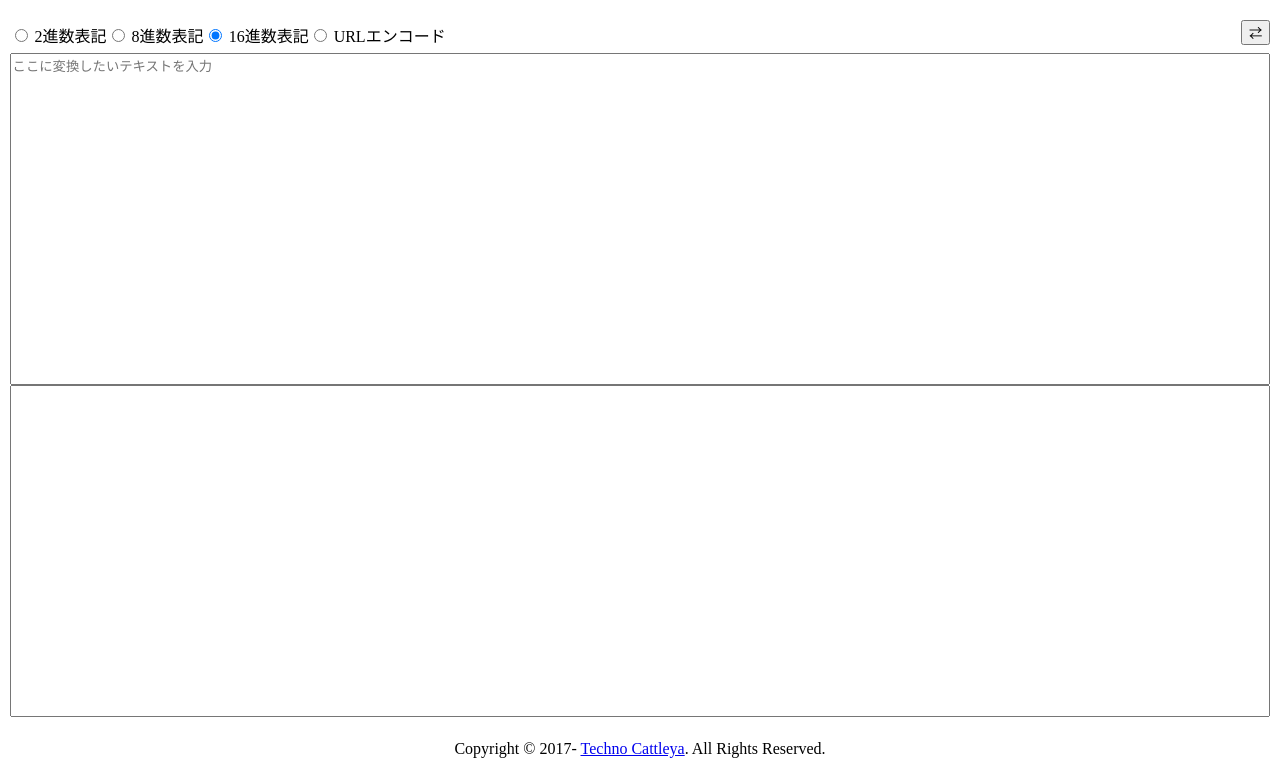
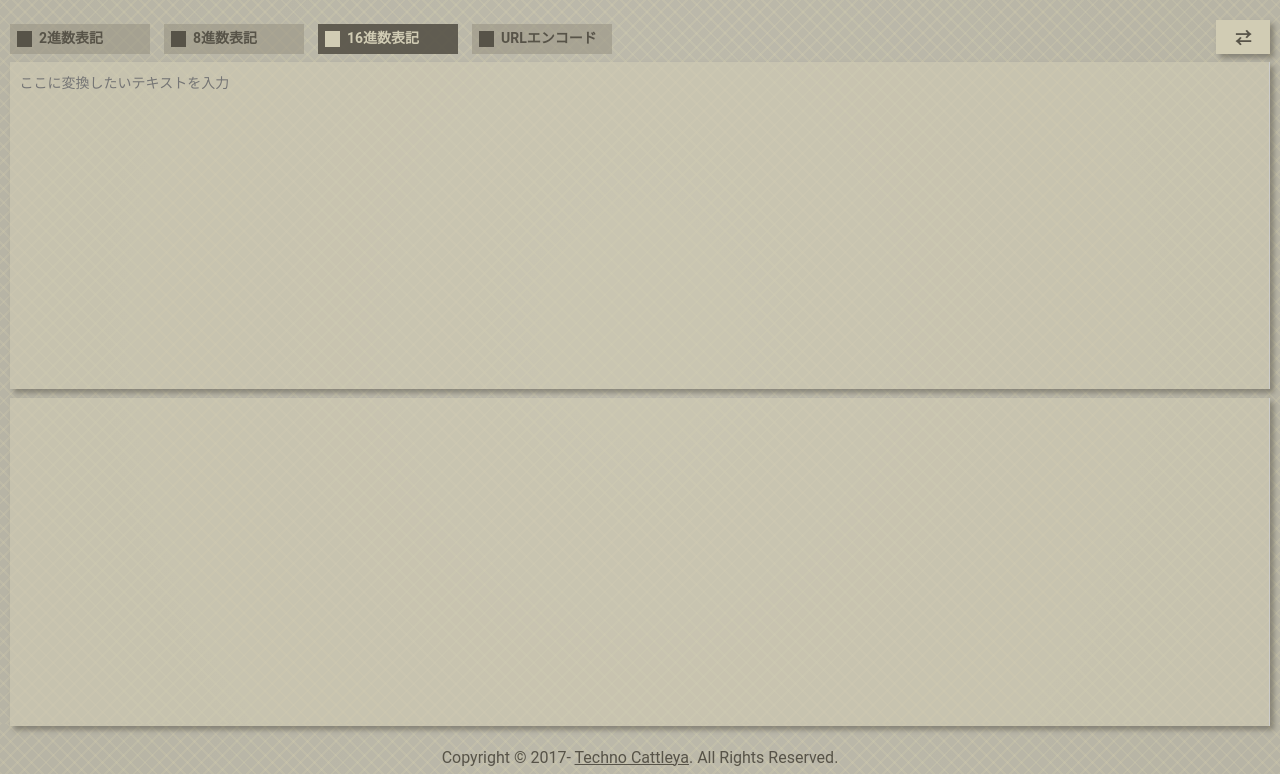
Before and after one commit to technocattleya/charset-editor, a website: page src/raw/index.html in a window 1280 px wide. Shown: the part 76-850 px from the top of the page. Drawn offline with nearby package versions, Linux system fonts and the light colour scheme; files that its build step writes are made by us from their sources.

Commit message:
Change stylesheets to NieR:Automata UI like

```diff
--- /dev/null
+++ b/src/scss/partials/_variables.scss
@@ -0,0 +1,15 @@
+// colors
+
+$color-1: #d1ccb4;
+$color-2: #c7c5ac;
+$color-3: #aeaa95;
+$color-4: #9a9584;
+$color-5: #575348;
+$color-6: #ffffff;
+$color-7: #333333;
+
+
+// fonts
+
+$primary-font: 'Roboto', Arial, sans-serif;
+$editor-font: 'Roboto Mono', monospace;
--- a/src/scss/style.scss
+++ b/src/scss/style.scss
@@ -1,3 +1,6 @@
+// colors, fonts etc...
+@import 'partials/variables';
+
 /* --------------------------------
 
 Primary style
@@ -25,7 +28,12 @@ html,
 }
 
 body {
+    color: $color-5;
     font-size: 100%;
+    font-family: $primary-font;
+    background-color: $color-4;
+    background-image: radial-gradient(51% 96%, #e7e9e4 10%, #d4d6d1 96%), repeating-linear-gradient(-45deg, $color-4, $color-4 2px, transparent 2px, transparent 10px), repeating-linear-gradient( 45deg, $color-4, $color-4 2px, transparent 2px, transparent 10px);
+    background-blend-mode: soft-light;
 }
 
 
@@ -44,6 +52,7 @@ className : blockName_elementName_modifierKey-modifierValue
         font-size: 2em;
         font-weight: bolder;
         padding: 1rem 0rem;
+        text-shadow: 4px 5px 3px rgba($color-5, .6);
     }
 }
 
@@ -60,6 +69,58 @@ className : blockName_elementName_modifierKey-modifierValue
     flex-flow: row wrap;
 }
 
+.radio_label {
+    display: flex;
+    align-items: center;
+    input[type=radio] {
+        position: absolute;
+        opacity: 0;
+        &+span {
+            display: flex;
+            width: 10em;
+            margin-right: 1em;
+            padding: .5em;
+            color: $color-5;
+            font-size: 14px;
+            font-weight: bolder;
+            background-color: rgba($color-4, .6);
+            &::before {
+                content: "";
+                margin-right: .5em;
+                width: 1.1em;
+                height: 1.1em;
+                background-color: $color-5;
+            }
+        }
+        &+span:hover,
+        &:checked+span,
+        &:active+span {
+            color: $color-1;
+            background-color: rgba($color-5, .9);
+            &::before {
+                background-color: $color-1;
+            }
+        }
+    }
+}
+
+.btn {
+    color: $color-5;
+    font-size: 16px;
+    font-weight: bolder;
+    padding: .3em 1.2em;
+    border: none;
+    background-color: $color-1;
+    box-shadow: 4px 4px 5px rgba($color-5, .5);
+    &:hover {
+        color: $color-1;
+        background-color: $color-5;
+    }
+    &:active {
+        box-shadow: none;
+    }
+}
+
 .editor {
     display: flex;
     flex-direction: column;
@@ -67,11 +128,19 @@ className : blockName_elementName_modifierKey-modifierValue
     height: 85%;
     padding: .5rem .6rem;
     &>* {
-        height: 50%;
+        height: calc(50% - .3rem);
     }
 }
 
 .editor_textarea {
+    font-size: 14px;
+    font-family: $editor-font;
+    box-sizing: border-box;
+    padding: 10px;
+    border: none;
+    border-right: 1px solid #cccccc;
+    background: rgba($color-1, .6);
+    box-shadow: 4px 4px 5px rgba($color-5, .5);
     resize: none;
     &:focus::placeholder {
         opacity: 0;
@@ -79,7 +148,11 @@ className : blockName_elementName_modifierKey-modifierValue
 }
 
 .footer {
+    color: $color-5;
     margin: 0.5rem auto;
     padding: 0.5rem 0.67rem;
     text-align: center;
+    a {
+        color: $color-5;
+    }
 }
```
Also changed, not shown: docs/css/style.css.
